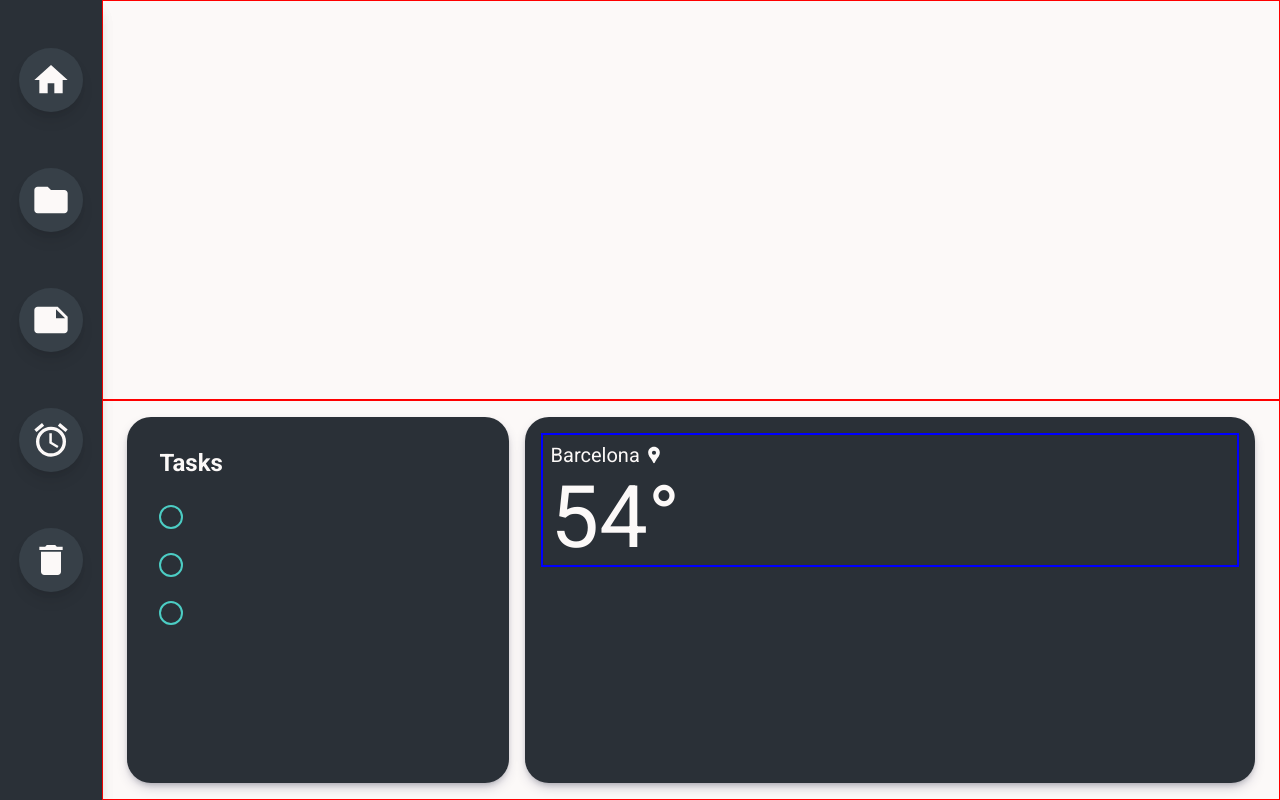
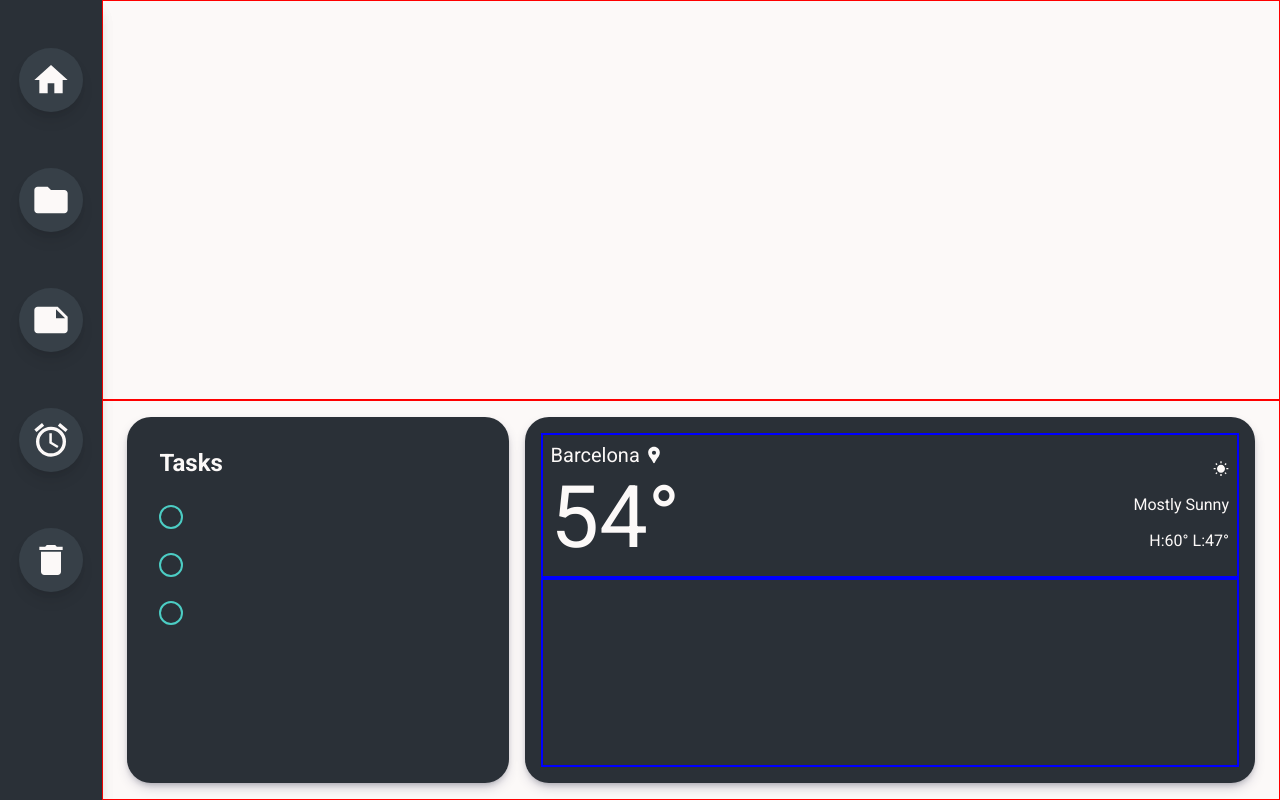
Before and after one commit to j-dsmith/clarity-productivity-app, a Next.js app: page / in a window 1280 px wide. Built offline with nearby package versions, Linux system fonts and the light colour scheme.

Commit message:
Added forecast info tile and forecast row container

```diff
--- a/components/dashboard/forecast/forecast.styles.js
+++ b/components/dashboard/forecast/forecast.styles.js
@@ -15,8 +15,10 @@ export const StyledForecastContainer = styled.section`
 `;
 
 export const StyledForecastGroup = styled.div`
-  height: ${({ height }) => height};
+  flex: ${({ flex }) => flex};
   border: 2px solid blue;
+  justify-content: space-between;
+  display: flex;
 `;
 
 export const StyledLocationTile = styled.div`
@@ -42,3 +44,22 @@ export const StyledLocationTile = styled.div`
     }
   }
 `;
+
+export const StyledForecastInfoTile = styled.div`
+  height: 100%;
+  width: 30%;
+  padding: 0.5rem;
+  display: flex;
+  flex-direction: column;
+  justify-content: space-evenly;
+
+  svg {
+    margin-left: auto;
+  }
+
+  p {
+    text-align: right;
+    padding: 0;
+    margin: 0;
+  }
+`;
--- a/components/dashboard/forecast/index.js
+++ b/components/dashboard/forecast/index.js
@@ -2,20 +2,27 @@ import {
   StyledForecastContainer,
   StyledForecastGroup,
   StyledLocationTile,
+  StyledForecastInfoTile,
 } from './forecast.styles';
-import { MdLocationPin } from 'react-icons/md';
+import { MdLocationPin, MdWbSunny } from 'react-icons/md';
 
 const Forecast = () => {
   return (
     <StyledForecastContainer>
-      <StyledForecastGroup height="40%">
+      <StyledForecastGroup flex="1">
         <StyledLocationTile>
           <p>
             Barcelona <MdLocationPin />
           </p>
           <h2>54°</h2>
         </StyledLocationTile>
+        <StyledForecastInfoTile>
+          <MdWbSunny />
+          <p>Mostly Sunny</p>
+          <p>H:60° L:47°</p>
+        </StyledForecastInfoTile>
       </StyledForecastGroup>
+      <StyledForecastGroup flex="2"></StyledForecastGroup>
     </StyledForecastContainer>
   );
 };
```
